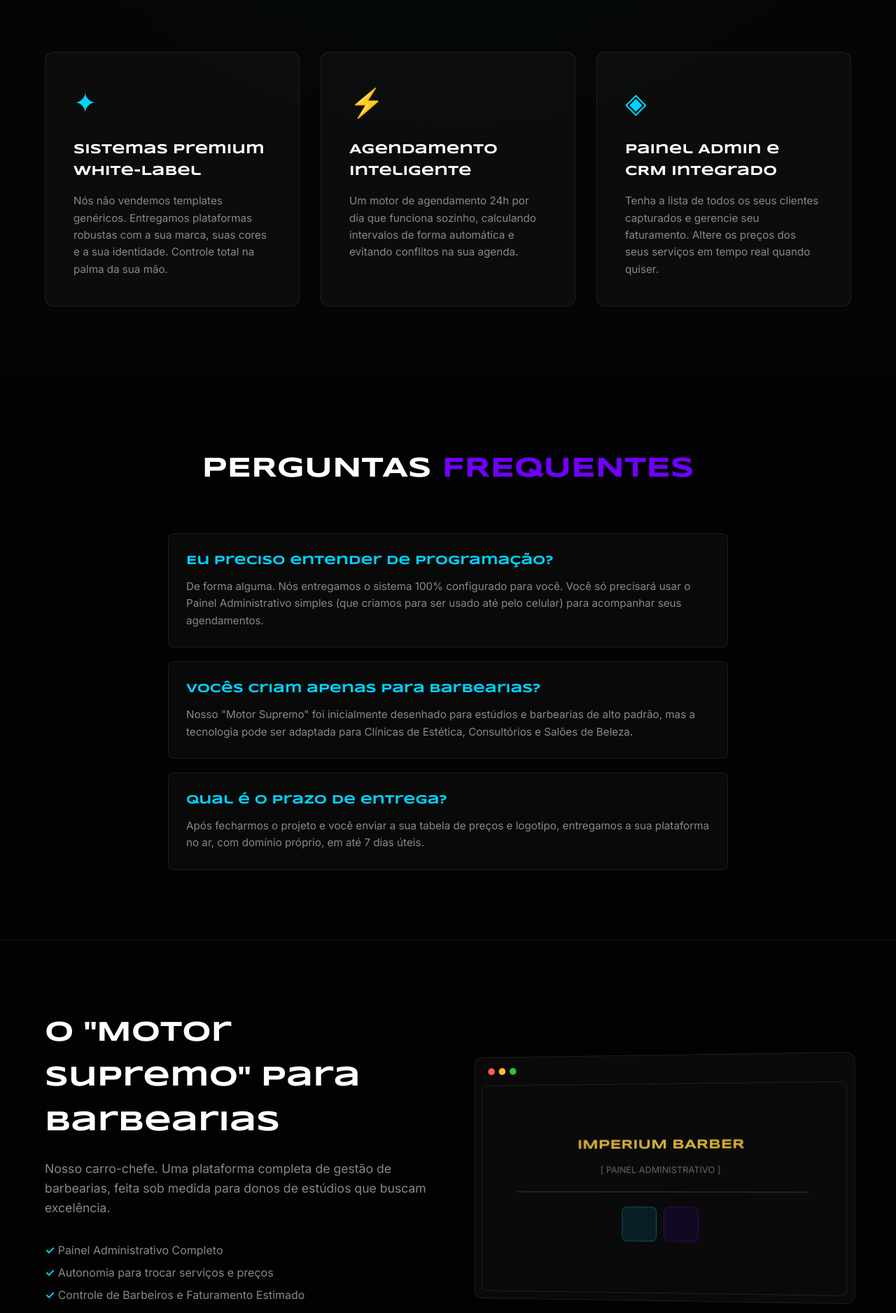
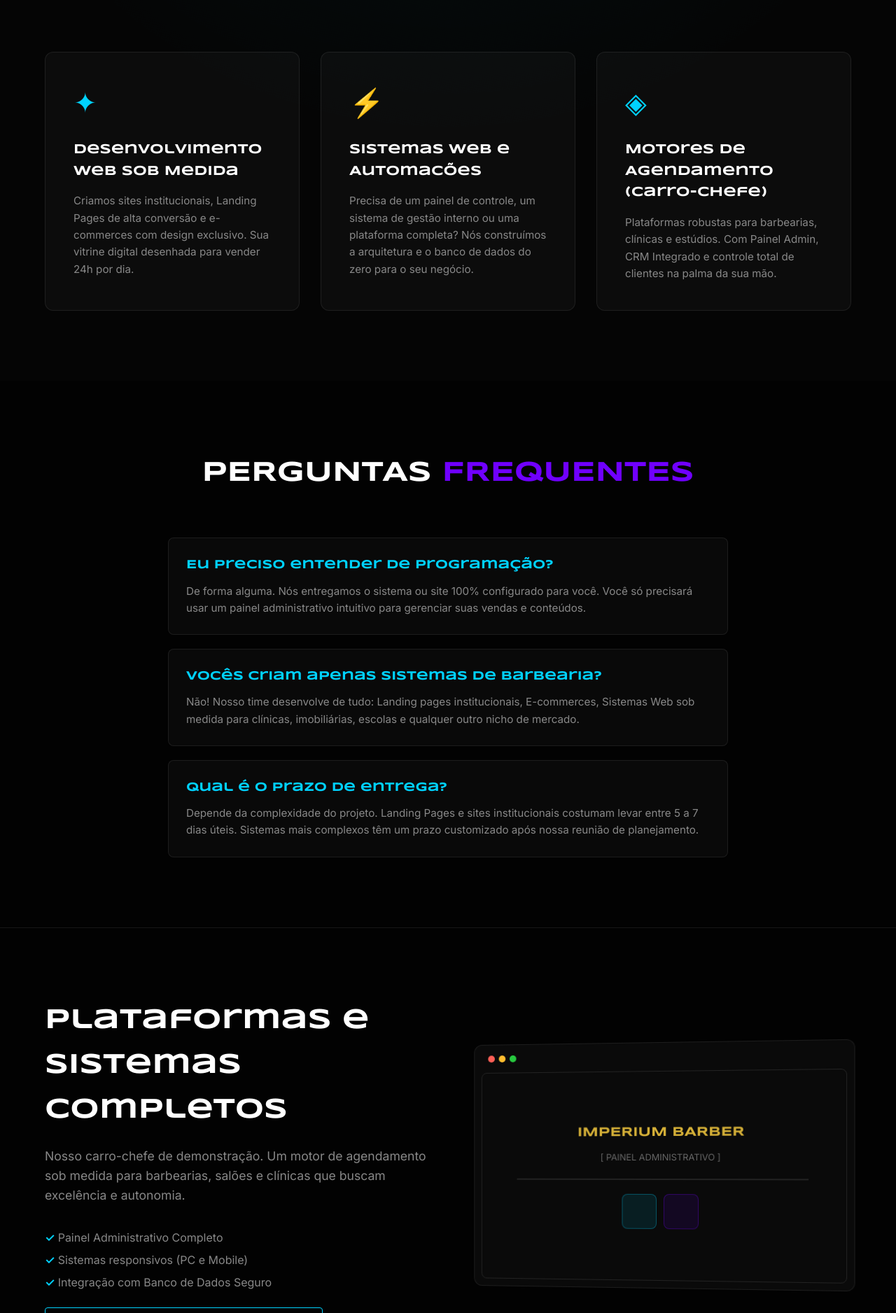
Before and after one commit to elysonedu-ui/rb-media-agency, a Flask app: page / in a window 1280 px wide. Shown: the part 950-2826 px from the top of the page at 70% size. Run offline with Flask 3, Linux system fonts and the light colour scheme.

Commit message:
UI/Copy: Broaden agency scope and refine messaging

```diff
--- a/templates/index.html
+++ b/templates/index.html
@@ -34,18 +34,18 @@
         <div class="solutions-grid">
             <div class="solution-card reveal">
                 <div class="sc-icon">✦</div>
-                <h3>Sistemas Premium White-Label</h3>
-                <p>Nós não vendemos templates genéricos. Entregamos plataformas robustas com a sua marca, suas cores e a sua identidade. Controle total na palma da sua mão.</p>
+                <h3>Desenvolvimento Web Sob Medida</h3>
+                <p>Criamos sites institucionais, Landing Pages de alta conversão e e-commerces com design exclusivo. Sua vitrine digital desenhada para vender 24h por dia.</p>
             </div>
             <div class="solution-card reveal" style="transition-delay: 0.2s;">
                 <div class="sc-icon">⚡</div>
-                <h3>Agendamento Inteligente</h3>
-                <p>Um motor de agendamento 24h por dia que funciona sozinho, calculando intervalos de forma automática e evitando conflitos na sua agenda.</p>
+                <h3>Sistemas Web e Automacões</h3>
+                <p>Precisa de um painel de controle, um sistema de gestão interno ou uma plataforma completa? Nós construímos a arquitetura e o banco de dados do zero para o seu negócio.</p>
             </div>
             <div class="solution-card reveal" style="transition-delay: 0.4s;">
                 <div class="sc-icon">◈</div>
-                <h3>Painel Admin e CRM Integrado</h3>
-                <p>Tenha a lista de todos os seus clientes capturados e gerencie seu faturamento. Altere os preços dos seus serviços em tempo real quando quiser.</p>
+                <h3>Motores de Agendamento (Carro-Chefe)</h3>
+                <p>Plataformas robustas para barbearias, clínicas e estúdios. Com Painel Admin, CRM Integrado e controle total de clientes na palma da sua mão.</p>
             </div>
         </div>
     </section>
@@ -55,15 +55,15 @@
         <div class="faq-grid">
             <div class="faq-item reveal">
                 <h3>Eu preciso entender de programação?</h3>
-                <p>De forma alguma. Nós entregamos o sistema 100% configurado para você. Você só precisará usar o Painel Administrativo simples (que criamos para ser usado até pelo celular) para acompanhar seus agendamentos.</p>
+                <p>De forma alguma. Nós entregamos o sistema ou site 100% configurado para você. Você só precisará usar um painel administrativo intuitivo para gerenciar suas vendas e conteúdos.</p>
             </div>
             <div class="faq-item reveal" style="transition-delay: 0.2s;">
-                <h3>Vocês criam apenas para Barbearias?</h3>
-                <p>Nosso "Motor Supremo" foi inicialmente desenhado para estúdios e barbearias de alto padrão, mas a tecnologia pode ser adaptada para Clínicas de Estética, Consultórios e Salões de Beleza.</p>
+                <h3>Vocês criam apenas sistemas de barbearia?</h3>
+                <p>Não! Nosso time desenvolve de tudo: Landing pages institucionais, E-commerces, Sistemas Web sob medida para clínicas, imobiliárias, escolas e qualquer outro nicho de mercado.</p>
             </div>
             <div class="faq-item reveal" style="transition-delay: 0.4s;">
                 <h3>Qual é o prazo de entrega?</h3>
-                <p>Após fecharmos o projeto e você enviar a sua tabela de preços e logotipo, entregamos a sua plataforma no ar, com domínio próprio, em até 7 dias úteis.</p>
+                <p>Depende da complexidade do projeto. Landing Pages e sites institucionais costumam levar entre 5 a 7 dias úteis. Sistemas mais complexos têm um prazo customizado após nossa reunião de planejamento.</p>
             </div>
         </div>
     </section>
@@ -71,12 +71,12 @@
     <section id="portfolio" class="section showcase">
         <div class="showcase-content">
             <div class="showcase-text reveal">
-                <h2>O "Motor Supremo" para Barbearias</h2>
-                <p>Nosso carro-chefe. Uma plataforma completa de gestão de barbearias, feita sob medida para donos de estúdios que buscam excelência.</p>
+                <h2>Plataformas e Sistemas Completos</h2>
+                <p>Nosso carro-chefe de demonstração. Um motor de agendamento sob medida para barbearias, salões e clínicas que buscam excelência e autonomia.</p>
                 <ul style="color: var(--text-muted); list-style: none; margin-bottom: 30px; line-height: 2;">
                     <li><strong style="color: var(--neon-blue);">✓</strong> Painel Administrativo Completo</li>
-                    <li><strong style="color: var(--neon-blue);">✓</strong> Autonomia para trocar serviços e preços</li>
-                    <li><strong style="color: var(--neon-blue);">✓</strong> Controle de Barbeiros e Faturamento Estimado</li>
+                    <li><strong style="color: var(--neon-blue);">✓</strong> Sistemas responsivos (PC e Mobile)</li>
+                    <li><strong style="color: var(--neon-blue);">✓</strong> Integração com Banco de Dados Seguro</li>
                 </ul>
                 <a href="#contato" class="btn-glow">Solicitar Demonstração</a>
             </div>
```
